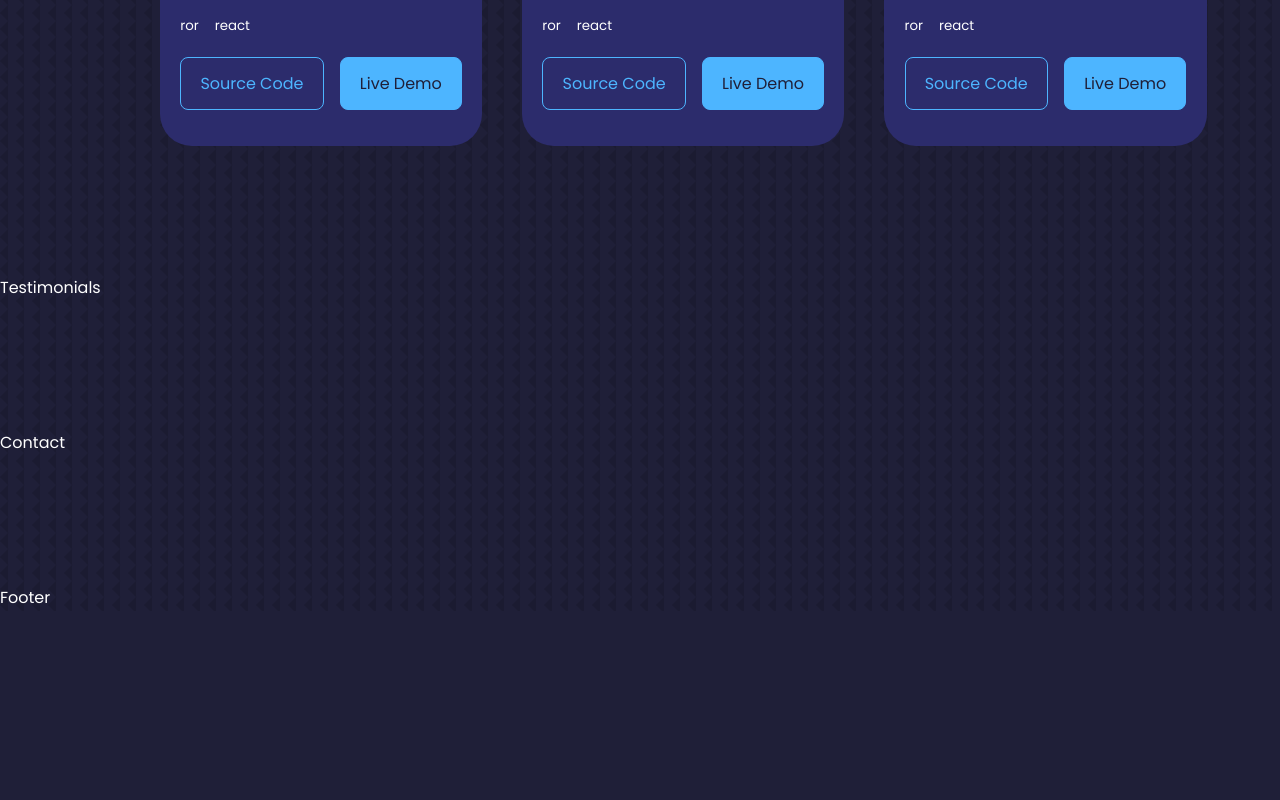
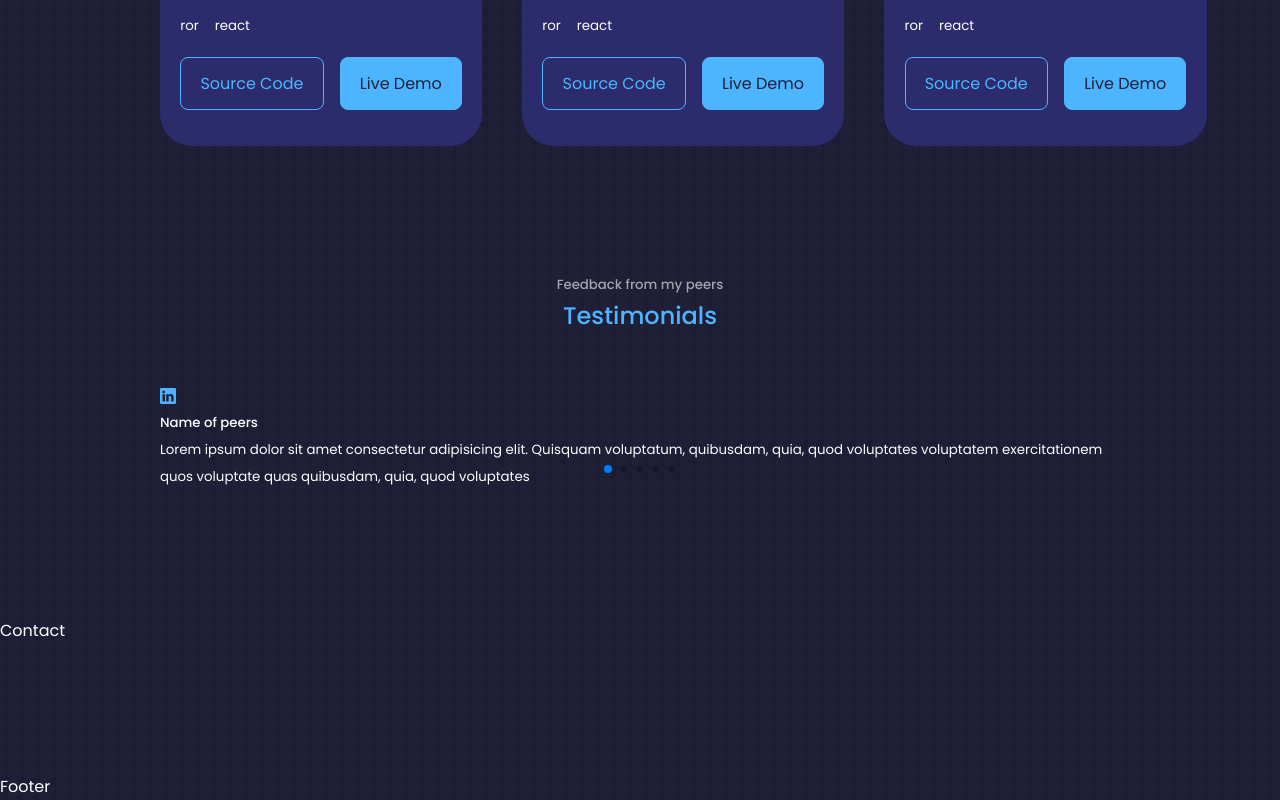
Before and after one commit to SaboorSohaib/sohaib-react-portfolio, a React (Create React App) app: page / in a window 1280 px wide. Shown: the part 3243-4043 px from the top of the page. Before the commit the page ends 3854 px from the top, so only its background shows below. Built offline with nearby package versions, Linux system fonts and the light colour scheme.

Commit message:
ADD TESTIMONIALS COMPONENTS

```diff
--- a/src/components/testimonials/Testimonials.jsx
+++ b/src/components/testimonials/Testimonials.jsx
@@ -1,8 +1,80 @@
 import React from 'react';
+import { BsLinkedin } from 'react-icons/bs';
+import { Pagination } from 'swiper';
+import { Swiper, SwiperSlide } from 'swiper/react';
+import 'swiper/css';
+import 'swiper/css/pagination';
+// import { v4 as uuidv4 } from 'uuid';
 import './testimonials.css';
 
-const Testimonials = () => (
-  <section id="testimonials">Testimonials</section>
-);
+const Testimonials = () => {
+  const testimonials = [
+    {
+      id: 1,
+      link: 'http://linkedin.com',
+      name: 'Name of peers',
+      review: 'Lorem ipsum dolor sit amet consectetur adipisicing elit. Quisquam voluptatum, quibusdam, quia, quod voluptates voluptatem exercitationem quos voluptate quas quibusdam, quia, quod voluptates',
+    },
+    {
+      id: 2,
+      link: 'http://linkedin.com',
+      name: 'Name of peers',
+      review: 'Lorem ipsum dolor sit amet consectetur adipisicing elit. Quisquam voluptatum, quibusdam, quia, quod voluptates voluptatem exercitationem quos voluptate quas quibusdam, quia, quod voluptates',
+    },
+    {
+      id: 3,
+      link: 'http://linkedin.com',
+      name: 'Name of peers',
+      review: 'Lorem ipsum dolor sit amet consectetur adipisicing elit. Quisquam voluptatum, quibusdam, quia, quod voluptates voluptatem exercitationem quos voluptate quas quibusdam, quia, quod voluptates',
+    },
+    {
+      id: 4,
+      link: 'http://linkedin.com',
+      name: 'Name of peers',
+      review: 'Lorem ipsum dolor sit amet consectetur adipisicing elit. Quisquam voluptatum, quibusdam, quia, quod voluptates voluptatem exercitationem quos voluptate quas quibusdam, quia, quod voluptates',
+    },
+    {
+      id: 5,
+      link: 'http://linkedin.com',
+      name: 'Name of peers',
+      review: 'Lorem ipsum dolor sit amet consectetur adipisicing elit. Quisquam voluptatum, quibusdam, quia, quod voluptates voluptatem exercitationem quos voluptate quas quibusdam, quia, quod voluptates',
+    },
+  ];
+
+  return (
+    <section id="testimonials">
+      <h5>Feedback from my peers</h5>
+      <h2>Testimonials</h2>
+
+      <Swiper
+        className="container container__testimonials"
+        // install Swiper modules
+        modules={[Pagination]}
+        spaceBetween={50}
+        slidesPerView={1}
+        pagination={{ clickable: true }}
+      >
+        {
+          testimonials.map(({
+            id,
+            link,
+            name,
+            review,
+          }) => (
+            <SwiperSlide key={id} className="testimonial">
+              <div className="peer__avatar">
+                <a href={link} target="_blank" rel="noreferrer">
+                  <BsLinkedin />
+                </a>
+              </div>
+              <h5 className="peer__name">{name}</h5>
+              <small className="peer__review">{review}</small>
+            </SwiperSlide>
+          ))
+        }
+      </Swiper>
+    </section>
+  );
+};
 
 export default Testimonials;
```
